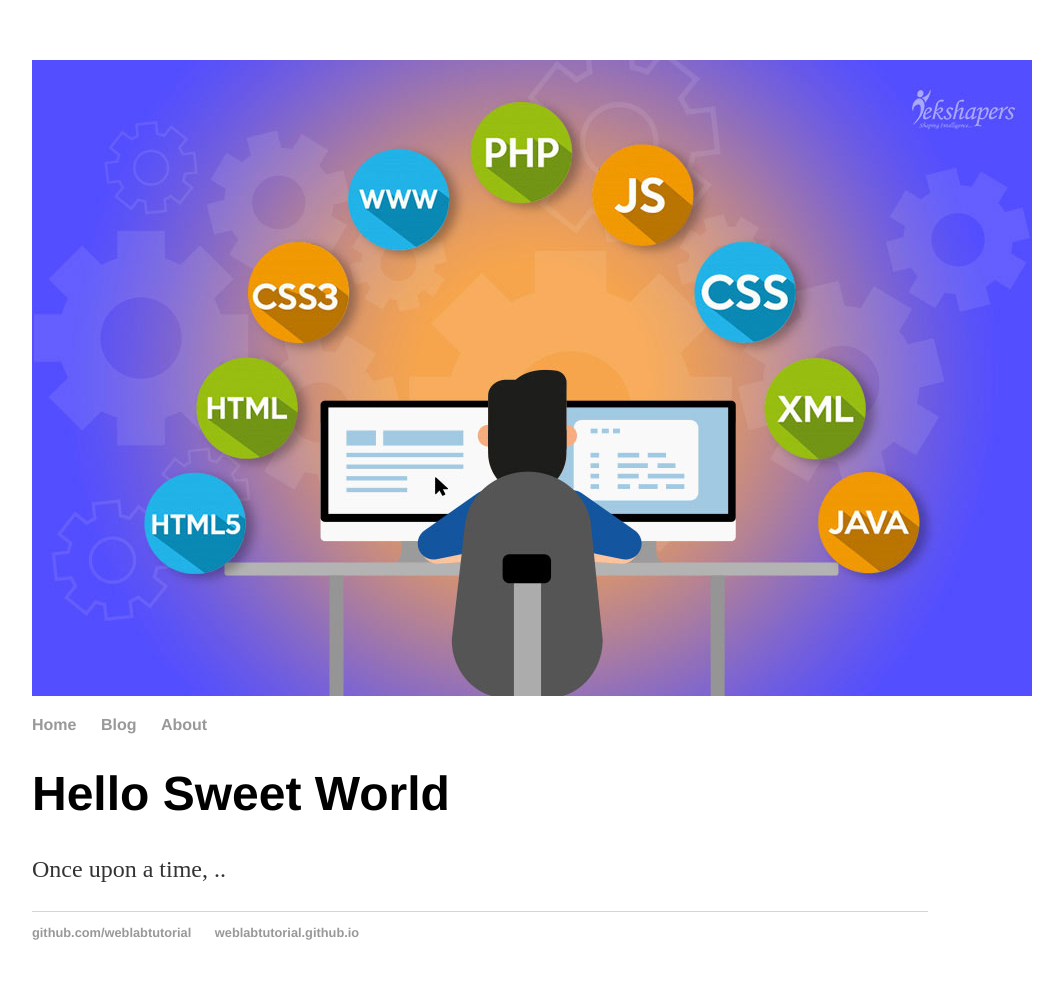
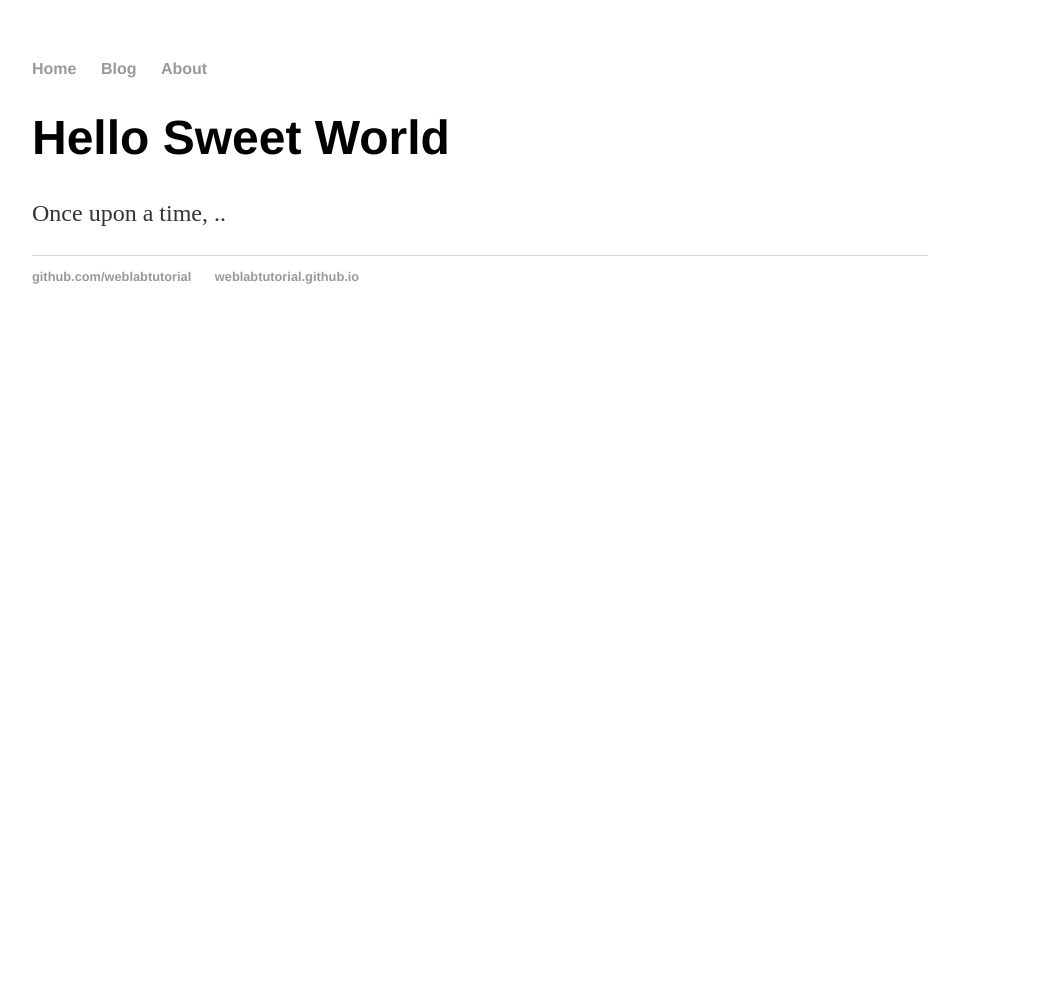
Before and after one commit to pooja-meledath/pooja-meledath, a Jekyll site: the page built from index.html, in a window 1280 px wide. Shown: the whole page, without its empty margins (160-1223 px from the left). Built offline with Jekyll 4.4.1, drawn with Linux system fonts in a browser that asks for light colours; after the commit the page ends 900 px from its top, so only the background shows below that.

Commit message:
Update default.html

```diff
--- a/_layouts/default.html
+++ b/_layouts/default.html
@@ -6,7 +6,6 @@
 <link rel="stylesheet" type="text/css" href="/css/main.css">
 </head>
 <body>
-<img src = "Images/wb.jpg">
 <nav>
 <ul>
 <li><a href="/">Home</a></li>
```
